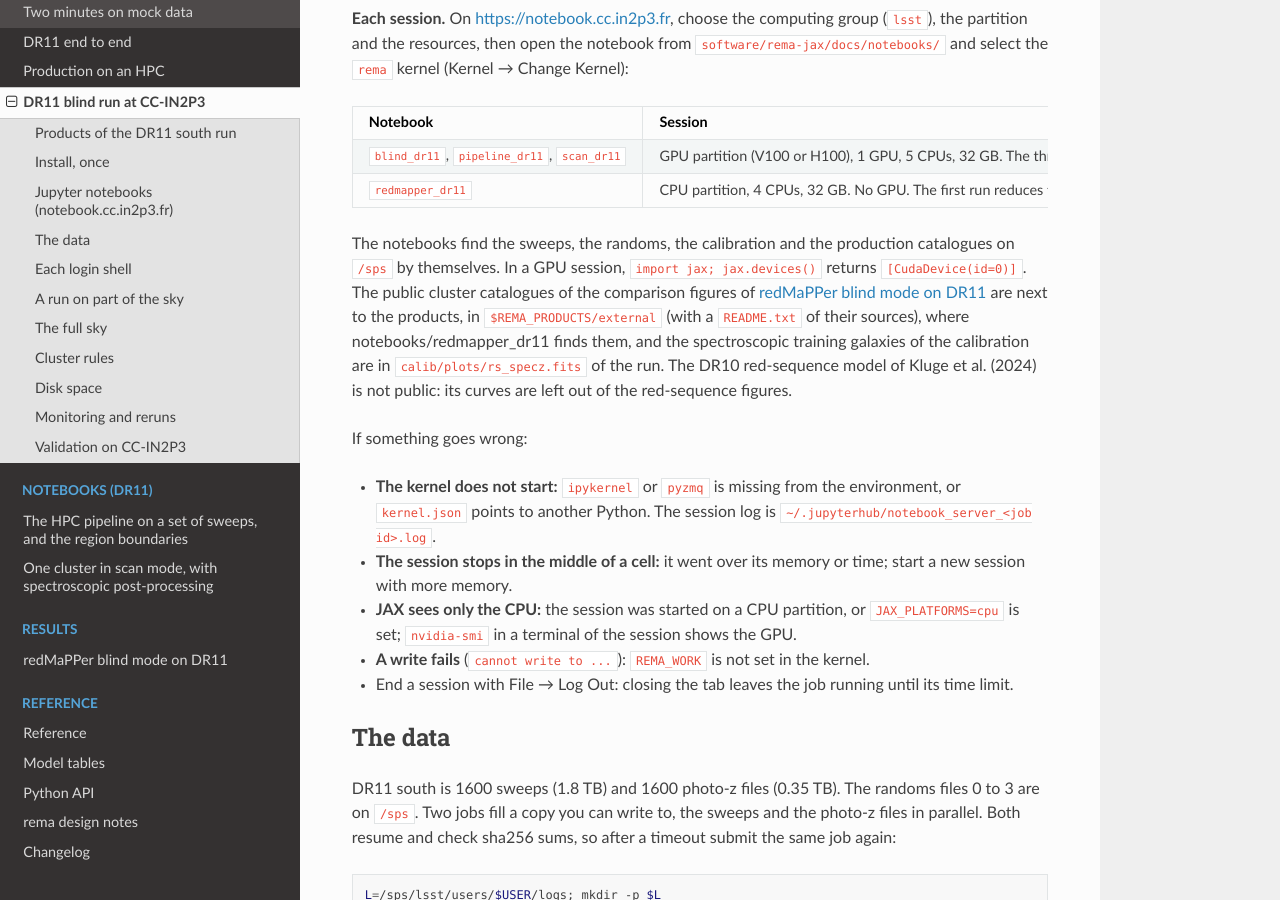
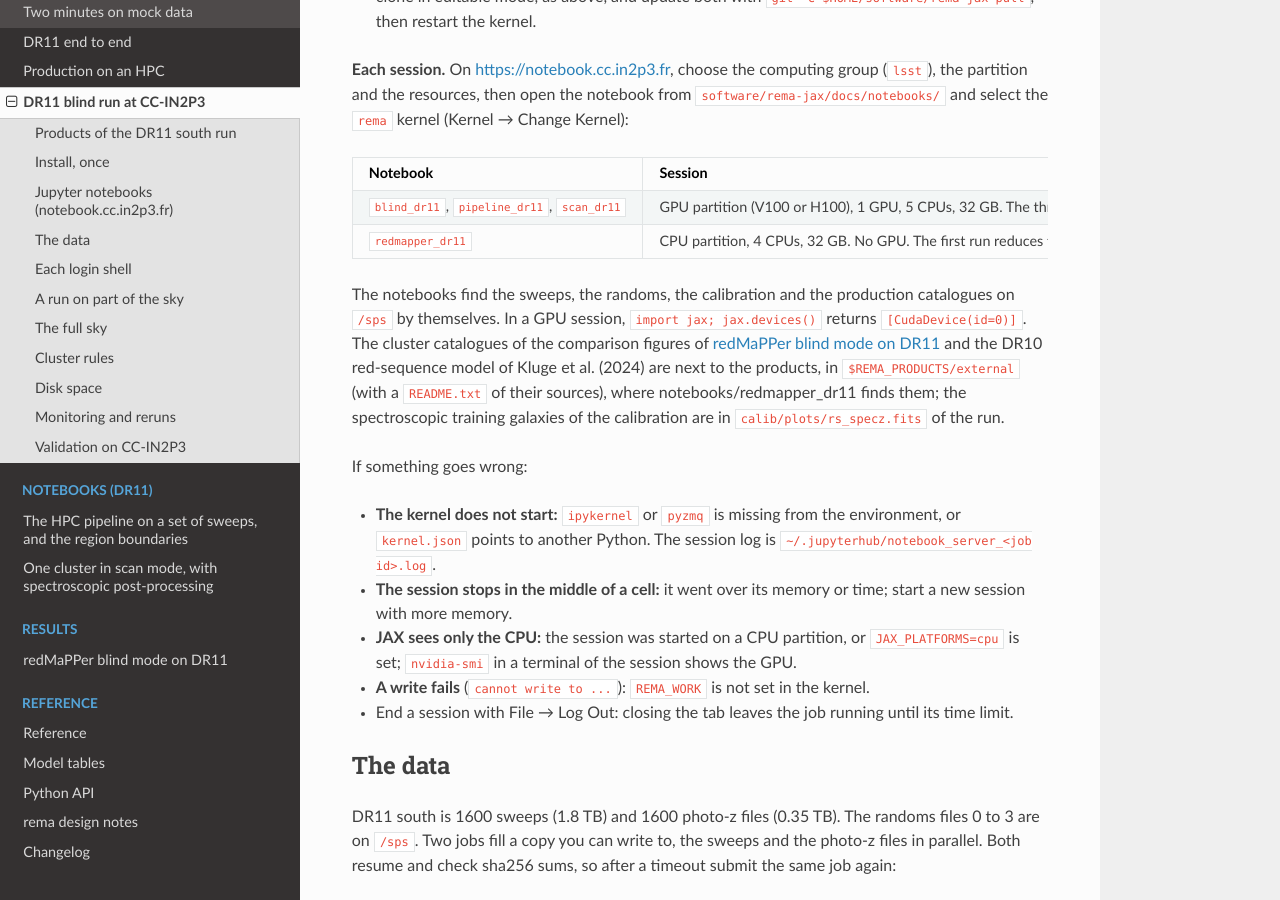
Before and after one commit to JohanComparat/rema-jax, a Sphinx documentation site: the page built from docs/ccin2p3.rst, in a window 1280 px wide and 900 px high, scrolled down 2668 px. Built offline with Sphinx 7.4.7 and the Read the Docs theme 3.1.0, drawn with Linux system fonts in a browser that asks for light colours; pages that are not in the unit, such as notebooks, are missing from menus; some of the changed text lies outside the part shown.

```diff
--- a/docs/ccin2p3.rst
+++ b/docs/ccin2p3.rst
@@ -152,12 +157,11 @@
 
 The notebooks find the sweeps, the randoms, the calibration and the production catalogues on
 ``/sps`` by themselves. In a GPU session, ``import jax; jax.devices()`` returns
-``[CudaDevice(id=0)]``. The public cluster catalogues of the comparison figures of
-:doc:`redmapper_dr11` are next to the products, in ``$REMA_PRODUCTS/external`` (with a
-``README.txt`` of their sources), where :doc:`notebooks/redmapper_dr11` finds them, and the
-spectroscopic training galaxies of the calibration are in ``calib/plots/rs_specz.fits`` of the run.
-The DR10 red-sequence model of Kluge et al. (2024) is not public: its curves are left out of the
-red-sequence figures.
+``[CudaDevice(id=0)]``. The cluster catalogues of the comparison figures of :doc:`redmapper_dr11`
+and the DR10 red-sequence model of Kluge et al. (2024) are next to the products, in
+``$REMA_PRODUCTS/external`` (with a ``README.txt`` of their sources), where
+:doc:`notebooks/redmapper_dr11` finds them; the spectroscopic training galaxies of the calibration
+are in ``calib/plots/rs_specz.fits`` of the run.
 
 If something goes wrong:
 
```
Also changed, not shown: other parts of docs/ccin2p3.rst (+5 -0 lines).
